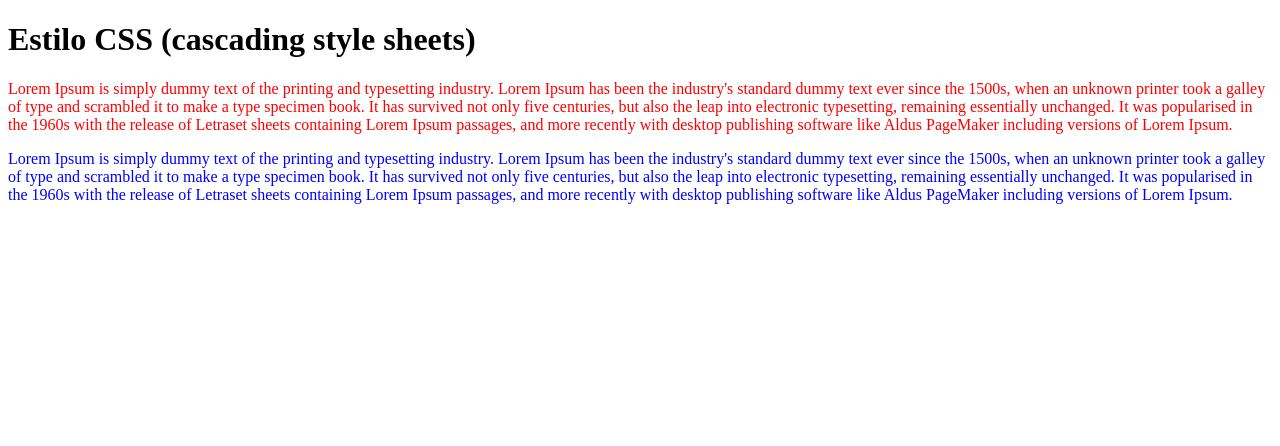
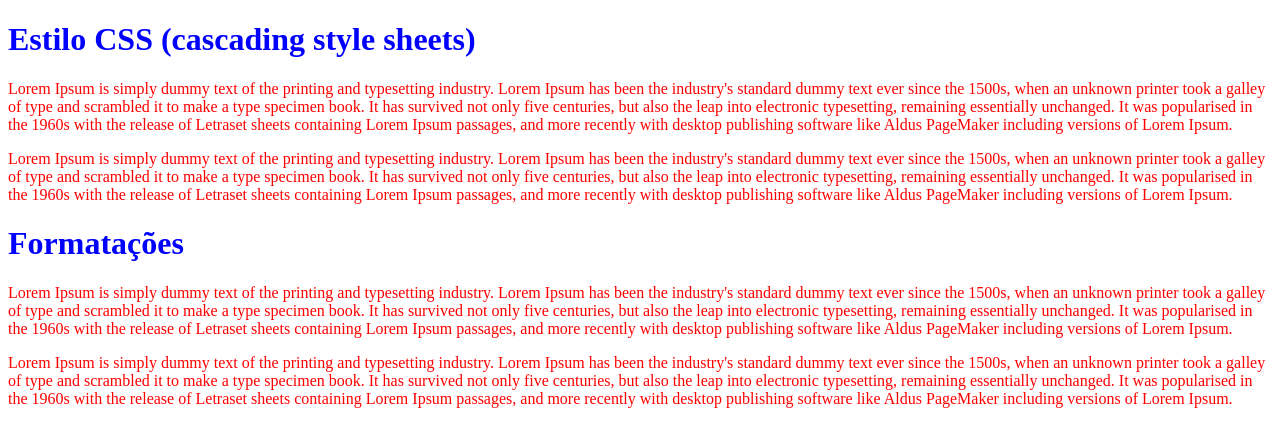
Before and after one commit to robertocajueiro/html5, a plain HTML site: page CSS3/inline_style.html in a window 1280 px wide. Drawn offline with Linux system fonts and the light colour scheme.

Commit message:
internal style

```diff
--- a/CSS3/inline_style.html
+++ b/CSS3/inline_style.html
@@ -2,7 +2,19 @@
 <html>
 <head>
 	<meta charset="utf-8">
-	<title>Inline Style</title>
+	<title>Internal Style</title>
+
+	<style type="text/css">
+
+		p {
+			color: red;
+		}
+
+		h1 {
+			color: blue;
+		}
+
+	</style>
 </head>
 <body>
 
@@ -12,7 +24,17 @@
 		Lorem Ipsum is simply dummy text of the printing and typesetting industry. Lorem Ipsum has been the industry's standard dummy text ever since the 1500s, when an unknown printer took a galley of type and scrambled it to make a type specimen book. It has survived not only five centuries, but also the leap into electronic typesetting, remaining essentially unchanged. It was popularised in the 1960s with the release of Letraset sheets containing Lorem Ipsum passages, and more recently with desktop publishing software like Aldus PageMaker including versions of Lorem Ipsum.
 	</p>
 
-	<p style="color: blue">
+	<p>
+		Lorem Ipsum is simply dummy text of the printing and typesetting industry. Lorem Ipsum has been the industry's standard dummy text ever since the 1500s, when an unknown printer took a galley of type and scrambled it to make a type specimen book. It has survived not only five centuries, but also the leap into electronic typesetting, remaining essentially unchanged. It was popularised in the 1960s with the release of Letraset sheets containing Lorem Ipsum passages, and more recently with desktop publishing software like Aldus PageMaker including versions of Lorem Ipsum.
+	</p>
+
+		<h1>Formatações</h1>
+
+	<p style="color: red;">
+		Lorem Ipsum is simply dummy text of the printing and typesetting industry. Lorem Ipsum has been the industry's standard dummy text ever since the 1500s, when an unknown printer took a galley of type and scrambled it to make a type specimen book. It has survived not only five centuries, but also the leap into electronic typesetting, remaining essentially unchanged. It was popularised in the 1960s with the release of Letraset sheets containing Lorem Ipsum passages, and more recently with desktop publishing software like Aldus PageMaker including versions of Lorem Ipsum.
+	</p>
+
+	<p>
 		Lorem Ipsum is simply dummy text of the printing and typesetting industry. Lorem Ipsum has been the industry's standard dummy text ever since the 1500s, when an unknown printer took a galley of type and scrambled it to make a type specimen book. It has survived not only five centuries, but also the leap into electronic typesetting, remaining essentially unchanged. It was popularised in the 1960s with the release of Letraset sheets containing Lorem Ipsum passages, and more recently with desktop publishing software like Aldus PageMaker including versions of Lorem Ipsum.
 	</p>
 
```
